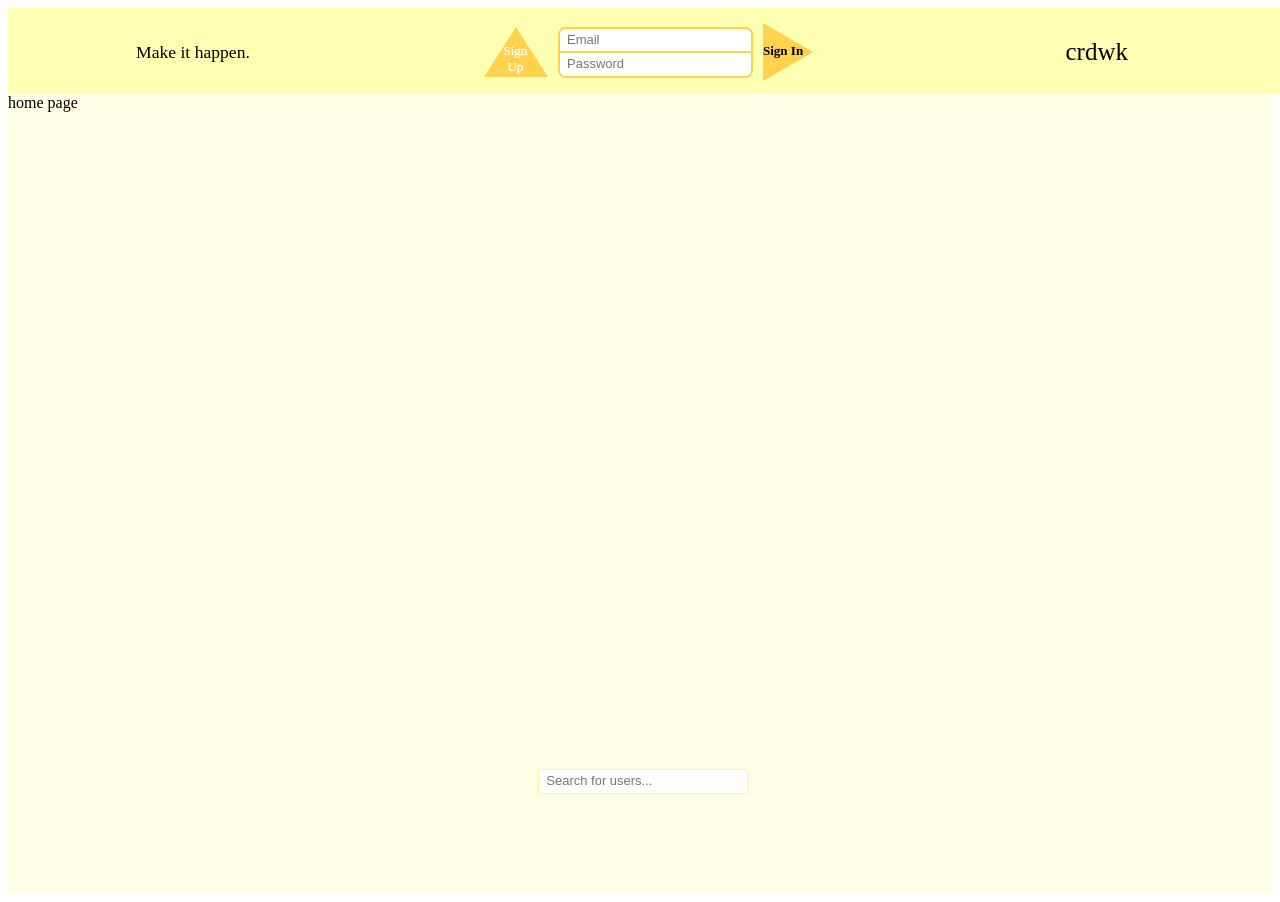
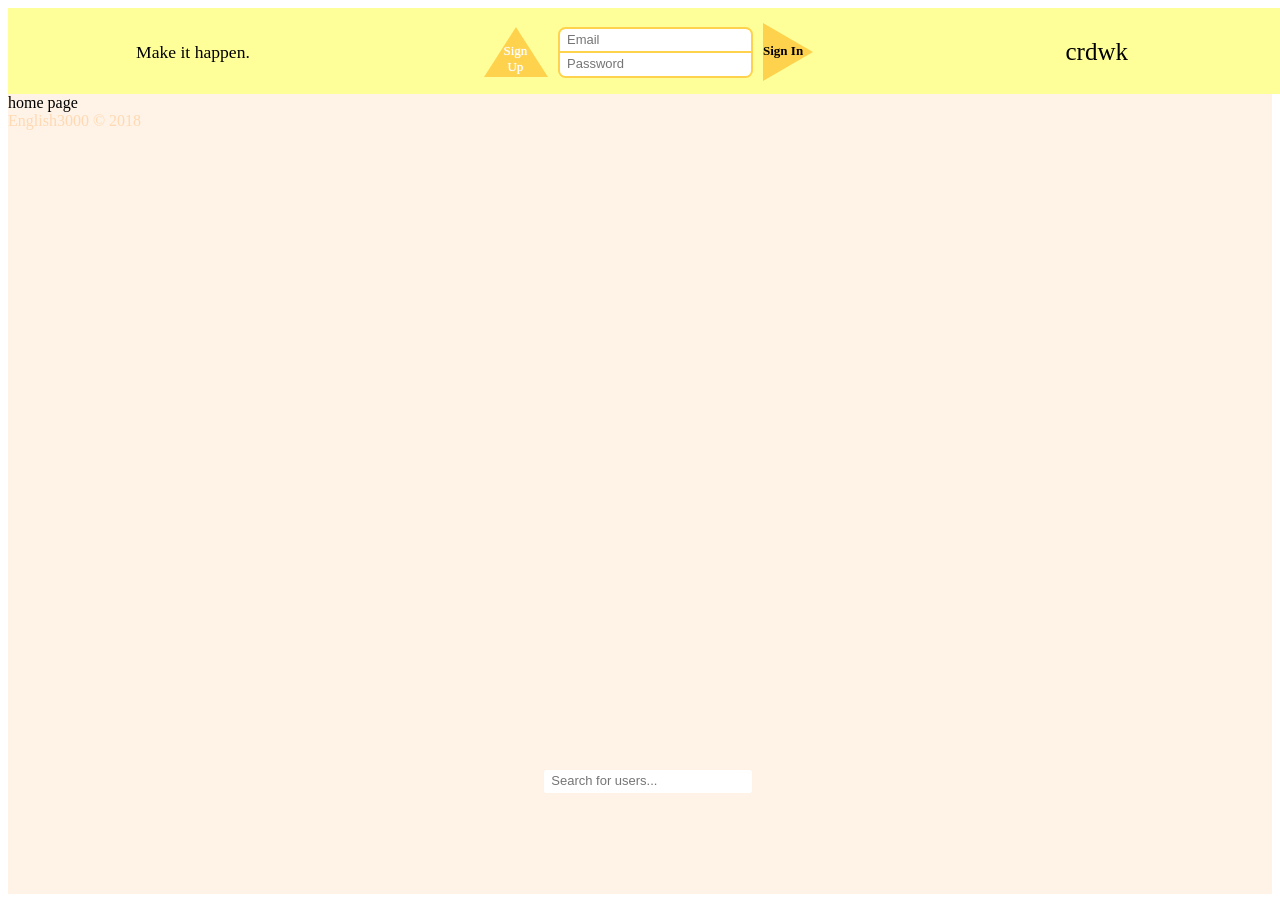
Before and after one commit to English3000/crdwk, a React app: page / in a window 1280 px wide. Built offline with nearby package versions, Linux system fonts and the light colour scheme; the HTML template or start-up script is replaced by a standard one.

Commit message:
+ nav icons

```diff
--- a/app/javascript/components/AuthHeader.js
+++ b/app/javascript/components/AuthHeader.js
@@ -3,7 +3,7 @@ import { styles, P } from './util';
 
 const headerStyle = {
   position: 'fixed', margin: '0 auto', padding: '15px 10% 12.5px',
-  width: '100%', boxSizing: 'border-box', backgroundColor: '#ffffb3',
+  width: '100%', boxSizing: 'border-box', backgroundColor: '#ffff99',
   display: 'flex', justifyContent: 'space-between', alignItems: 'center'
 };
 
--- a/app/javascript/components/Nav.js
+++ b/app/javascript/components/Nav.js
@@ -2,7 +2,7 @@ import React from 'react';
 import PropTypes from 'prop-types';
 import { styles } from './util';
 
-const navStyle = { justifyContent: 'space-between', alignItems: 'end',
+const navStyle = { justifyContent: 'space-between', alignItems: 'flex-end',
                    position: 'fixed', bottom: 7.5, width: '100%',
                    margin: '0 -5px', display: 'flex' };
 
--- a/app/javascript/components/NewUserForm.js
+++ b/app/javascript/components/NewUserForm.js
@@ -1,7 +1,7 @@
 import React from 'react';
 import { styles } from './util';
 
-export default () => <div style={{backgroundColor: '#ffffe6'}}>
+export default () => <div style={{backgroundColor: '#fff2e6'}}>
                        <input placeholder='Name' autoFocus
                               style={styles.textInput}/>
                        <button>Save</button>
--- a/app/javascript/components/util.js
+++ b/app/javascript/components/util.js
@@ -1,7 +1,7 @@
 import React from 'react';
 
 export const styles = {
-  page: { height: 800, backgroundColor: '#ffffe6',
+  page: { height: 800, backgroundColor: '#fff2e6',
           display: 'flex', flexDirection: 'column' },
   textInput: { display: 'block', outline: 'none', border: 'none',
                fontSize: 13, padding: '3px 0 4.5px 7.5px' }
--- a/frontend/CRDWK.js
+++ b/frontend/CRDWK.js
@@ -19,9 +19,11 @@ const mapDispatchToProps = dispatch => ({
   SignOut: () => dispatch(signOut())
 });
 
-const navStyle = { justifyContent: 'space-between', alignItems: 'end',
-                   position: 'fixed', bottom: 7.5, width: '100%',
-                   margin: '0 -5px' };
+const custom = {
+  navStyle: { justifyContent: 'space-between', alignItems: 'flex-end',
+              position: 'fixed', bottom: 7.5, width: '97.5%', margin: '0 1.25%' },
+  connectSym: {fontSize: 32, height: 23.5, fontWeight: 600, position: 'relative', top: -2.5}
+};
 
 class CRDWK extends React.Component {
   constructor() {
@@ -61,14 +63,19 @@ class CRDWK extends React.Component {
           )) : <Text>No results found.</Text>}
         </Page>
       </ErrorBoundary>,
-
+      //add onHover tooltips
       <ErrorBoundary key='Nav'>
-        <View style={navStyle}>
-          <View style={{width: 20}}></View>
+        <View style={custom.navStyle}>
+          <View style={{width: 87.5, justifyContent: 'space-between', alignItems: 'flex-end'}}>
+          {currentUser && location.pathname[location.pathname.length - 1] !== `${currentUser.id}` ? [
+            <Text key='Connect' style={custom.connectSym}>&infin;</Text>,
+            <i key='Chat' className='fa fa-comments fa-lg'></i>,
+            <Text key='placeholder' style={{width: 22}}></Text> ] : null}
+          </View>
 
           <View style={{alignItems: 'center', justifyContent: 'flex-end'}}>
             <TextInput placeholder='Search for users...'
-                       style={{borderRadius: 2.5, paddingRight: 25, boxShadow: '0 0 2.5px #ffd24d'}}
+                       style={{borderRadius: 2.5, paddingRight: 25}}
                        onChange={event => this.handleSearch(event.target.value)}
                        onFocus={event => this.setState({query: event.target.value})}/>
 
@@ -79,9 +86,11 @@ class CRDWK extends React.Component {
             </Link>}
           </View>
 
-          <View style={{width: 20}}>
-            {currentUser ? <i className='fa fa-sign-out fa-lg' style={{cursor: 'pointer'}}
-                              onClick={() => { SignOut(); this.setState({query: ''}); }}></i> : null}
+          <View style={{width: 87.5, justifyContent: 'space-between'}}>{currentUser ? [
+            <i key='MyOrgs' className='fa fa-briefcase fa-lg'></i>,
+            <i key='NewOrg' className='fa fa-sitemap fa-lg'></i>,
+            <i key='SignOut' className='fa fa-sign-out fa-lg' style={{cursor: 'pointer'}}
+               onClick={() => { SignOut(); this.setState({query: ''}); }}></i> ] : null}
           </View>
         </View>
       </ErrorBoundary>
--- a/frontend/pages/Home.js
+++ b/frontend/pages/Home.js
@@ -1,4 +1,8 @@
 import React from 'react';
 import { Text } from '../utils/elements';
 
-export default () => <Text>home page</Text>;
+export default () => [
+  <Text key='placeholder'>home page</Text>,
+
+  <Text key='Copyright' style={{color: '#ffd9b3'}}>English3000 &copy; 2018</Text>
+];
--- a/frontend/pages/Profile.js
+++ b/frontend/pages/Profile.js
@@ -23,7 +23,9 @@ class Profile extends React.Component {
         {user ? user.name ? user.name : user.email : null}
       </Text>,
 
-      <Text key='page'>profile page</Text>
+      <Text key='placeholder'>profile page</Text>,
+
+      <Text key='Copyright' style={{color: '#ffd9b3'}}>English3000 &copy; 2018</Text>
     ];
   }
 }
--- a/frontend/pages/headers/AuthForm.js
+++ b/frontend/pages/headers/AuthForm.js
@@ -28,7 +28,7 @@ const custom = {
                 fontWeight: 300, textShadow: '0 0 1px whitesmoke' },
   signInText: {marginTop: 20.25, marginLeft: 0.5, fontWeight: 600},
 
-  errors: { flexDirection: 'column', position: 'absolute', backgroundColor: '#ffffb3',
+  errors: { flexDirection: 'column', position: 'absolute', backgroundColor: '#ffff99',
             marginTop: 12.5, marginLeft: 72.75, padding: 5, cursor: 'pointer' },
   err: {width: 188, display: 'block', textAlign: 'center', color: 'red', margin: '5px 0'}
 };                     //or `alignItems: 'center'`??
@@ -38,30 +38,6 @@ class AuthForm extends React.Component {
     super();
     this.state = { email: '', password: '', showErrors: false,
                    signUpShadow: 'none', signInShadow: 'none' };
-  }
-
-  handleAuth(fn) {
-    const {email, password} = this.state;
-
-    fn({email, password}).then(action => {
-      if (action.type === RECEIVE_ERRORS) this.setState({showErrors: true});
-    });
-  }
-
-  handleEmailInput(email) {
-    if (!email.includes('@') || !email.includes('.')) {
-      this.setState({signInShadow: 'none', email});
-    } else if (this.state.password.length > 7) {
-      this.setState({signInShadow: '0 0 5px orange', email});
-    } else { this.setState({email}); }
-  }
-
-  handlePasswordInput(password) {
-    const {email} = this.state;
-
-    if (password.length > 7 && email.includes('@') && email.includes('.')) {
-      this.setState({signInShadow: '0 0 5px orange', password});
-    } else { this.setState({signInShadow: 'none', password}); }
   }
 
   render() {
@@ -106,6 +82,30 @@ class AuthForm extends React.Component {
       </View> : null
     ];
   }
+
+  handleAuth(fn) {
+    const {email, password} = this.state;
+
+    fn({email, password}).then(action => {
+      if (action.type === RECEIVE_ERRORS) this.setState({showErrors: true});
+    });
+  }
+
+  handleEmailInput(email) { //could check for regex
+    if (!email.includes('@') || !email.includes('.')) {
+      this.setState({signInShadow: 'none', email});
+    } else if (this.state.password.length > 7) {
+      this.setState({signInShadow: '0 0 5px orange', email});
+    } else { this.setState({email}); }
+  }
+
+  handlePasswordInput(password) {
+    const {email} = this.state;
+
+    if (password.length > 7 && email.includes('@') && email.includes('.')) {
+      this.setState({signInShadow: '0 0 5px orange', password});
+    } else { this.setState({signInShadow: 'none', password}); }
+  }
 }
 
 export default connect(mapStateToProps, mapDispatchToProps)(AuthForm);
--- a/frontend/pages/headers/AuthHeader.js
+++ b/frontend/pages/headers/AuthHeader.js
@@ -5,7 +5,7 @@ import AuthForm from './AuthForm';
 
 const custom = {
   headerStyle: { position: 'fixed', margin: '0 auto', padding: '15px 10% 12.5px',
-                 width: '100%', boxSizing: 'border-box', backgroundColor: '#ffffb3',
+                 width: '100%', boxSizing: 'border-box', backgroundColor: '#ffff99',
                  justifyContent: 'space-between', alignItems: 'center' },
   logoStyle: { width: 126.5, fontSize: 25, textAlign: 'center', color: 'black',
                textDecoration: 'none', padding: '10px 0', borderRadius: '100%' }
--- a/frontend/pages/headers/NewUserForm.js
+++ b/frontend/pages/headers/NewUserForm.js
@@ -14,7 +14,7 @@ class NewUserForm extends React.Component {
   }
 
   render() { //style Button
-    return <View style={{backgroundColor: '#ffffe6'}}>
+    return <View style={{backgroundColor: '#fff2e6'}}>
       <TextInput placeholder='Name' autoFocus
                  onChange={event => this.setState({name: event.target.value})}/>
       <Button title='Save' onClick={() => this.props.UpdateUser(this.state)}/>
--- a/frontend/utils/elements.js
+++ b/frontend/utils/elements.js
@@ -4,7 +4,7 @@ import React from 'react';
 const domReset = {margin: 0, padding: 0};
 // Color-styling resource ~ https://www.w3schools.com/colors/colors_picker.asp
 const pageStyle = { display: 'flex', flexDirection: 'column',
-                    backgroundColor: '#ffffe6', height: window.innerHeight };
+                    backgroundColor: '#fff2e6', height: window.innerHeight };
 
 export const Page = props => <div {...props} style={Object.assign({}, pageStyle, props.style)}>
                                {props.children}
```
Also changed, not shown: 1 other file (tests, documents, lock files or other folders).
